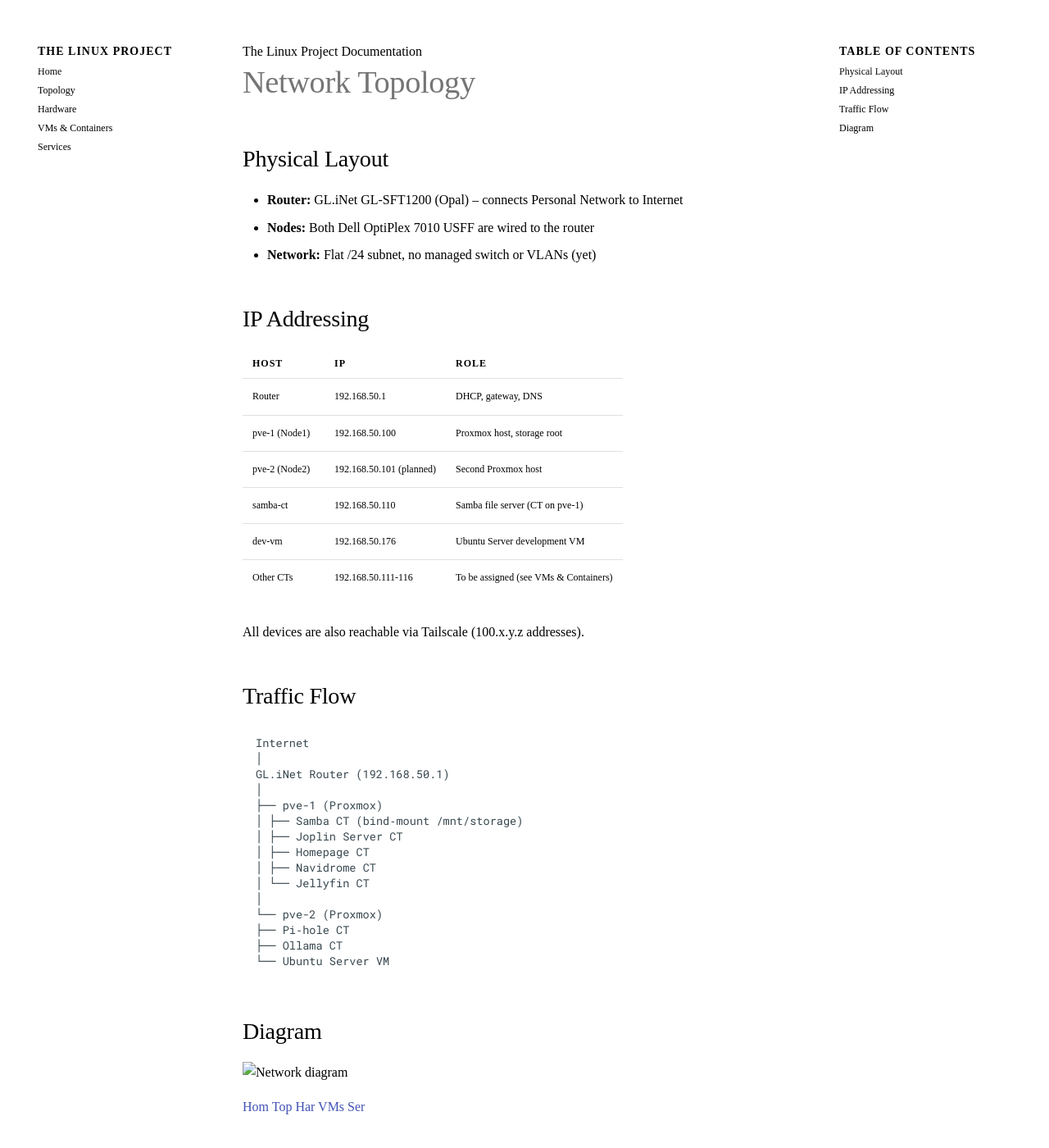
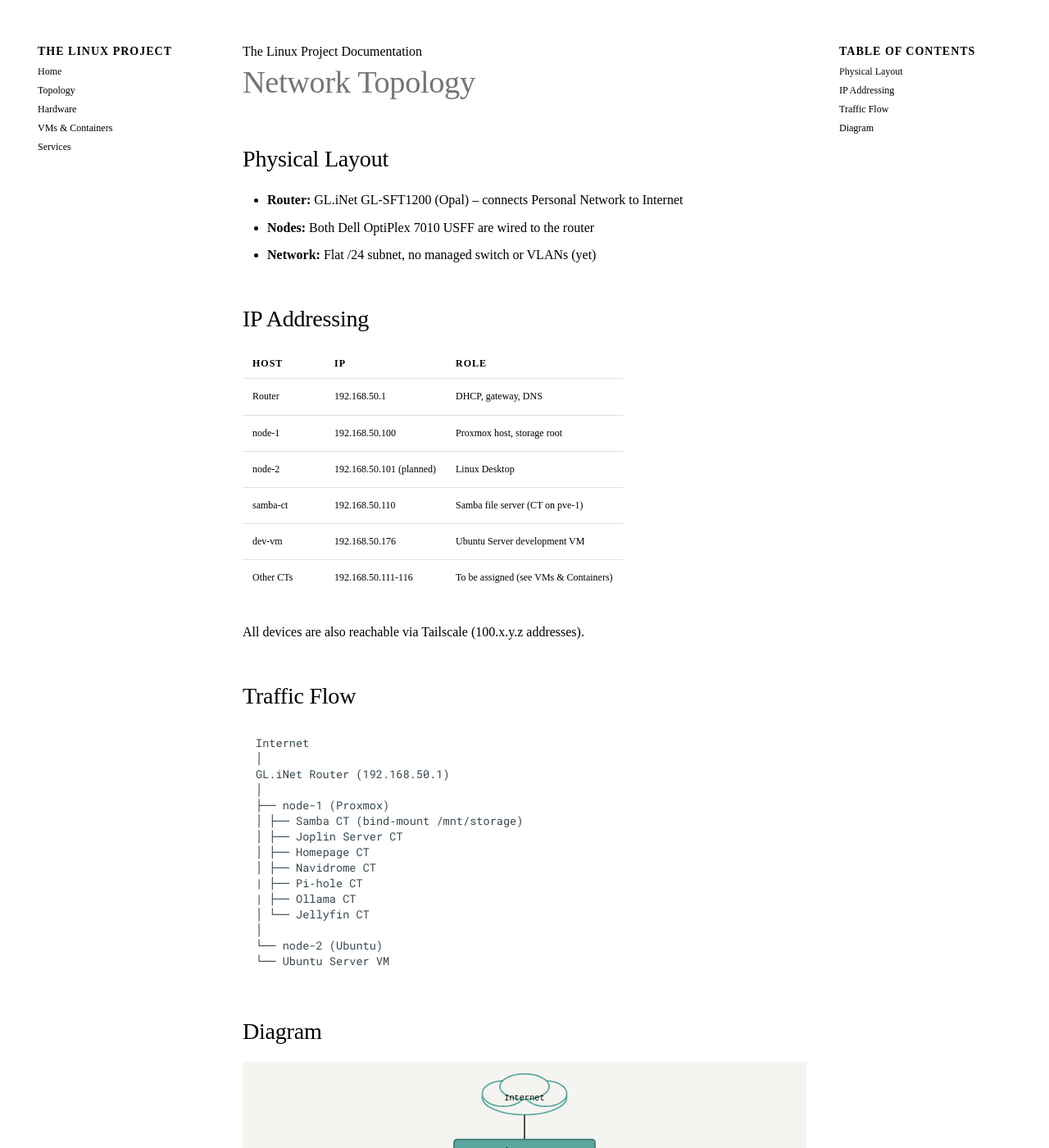
Before and after one commit to king525dev/The-Linux-Project, an MkDocs documentation site: the page built from Documentation/topology.md, in a window 1280 px wide and 1400 px high. Shown: the whole window at 82% size. Built offline with MkDocs 1.6.1 and Material for MkDocs 9.7.7, drawn with Linux system fonts in a browser that asks for light colours; a style sheet for code colours, icons or effects is not loaded.

Commit message:
Updated docs

````diff
--- a/Documentation/topology.md
+++ b/Documentation/topology.md
@@ -8,14 +8,14 @@
 
 ## IP Addressing
 
-| Host | IP | Role |
-|------|----|------|
-| Router | 192.168.50.1 | DHCP, gateway, DNS |
-| pve-1 (Node1) | 192.168.50.100 | Proxmox host, storage root |
-| pve-2 (Node2) | 192.168.50.101 (planned) | Second Proxmox host |
-| samba-ct | 192.168.50.110 | Samba file server (CT on pve-1) |
-| dev-vm | 192.168.50.176 | Ubuntu Server development VM |
-| Other CTs | 192.168.50.111‑116 | To be assigned (see VMs & Containers) |
+| Host      | IP                       | Role                                  |
+| --------- | ------------------------ | ------------------------------------- |
+| Router    | 192.168.50.1             | DHCP, gateway, DNS                    |
+| node-1    | 192.168.50.100           | Proxmox host, storage root            |
+| node-2    | 192.168.50.101 (planned) | Linux Desktop                         |
+| samba-ct  | 192.168.50.110           | Samba file server (CT on pve-1)       |
+| dev-vm    | 192.168.50.176           | Ubuntu Server development VM          |
+| Other CTs | 192.168.50.111‑116       | To be assigned (see VMs & Containers) |
 
 All devices are also reachable via Tailscale (100.x.y.z addresses).
 
@@ -26,16 +26,16 @@ Internet
 │
 GL.iNet Router (192.168.50.1)
 │
-├── pve-1 (Proxmox)
+├── node-1 (Proxmox)
 │ ├── Samba CT (bind‑mount /mnt/storage)
 │ ├── Joplin Server CT
 │ ├── Homepage CT
 │ ├── Navidrome CT
+| ├── Pi‑hole CT
+| ├── Ollama CT
 │ └── Jellyfin CT
 │
-└── pve-2 (Proxmox)
-├── Pi‑hole CT
-├── Ollama CT
+└── node-2 (Ubuntu)
 └── Ubuntu Server VM
 ```
 
````
Also changed, not shown: Documentation/hardware.md (+11 -9 lines), Documentation/index.md (+1 -2 lines), README.md (+3 -1 lines), Sprints/Start-up Linux Desktop.md (added, +33 -0 lines), Sprints/Sync Documentation.md (added, +35 -0 lines), Documentation/diagrams/network.svg (added).
